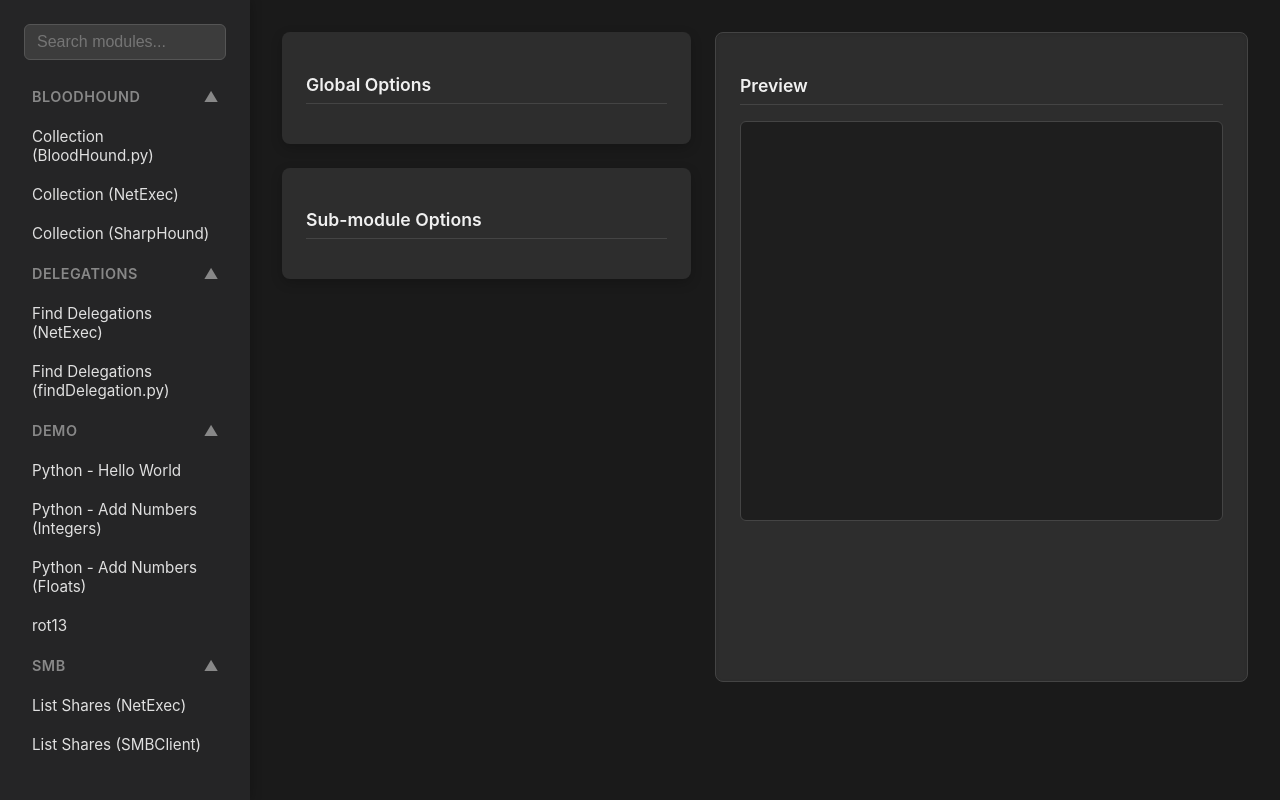
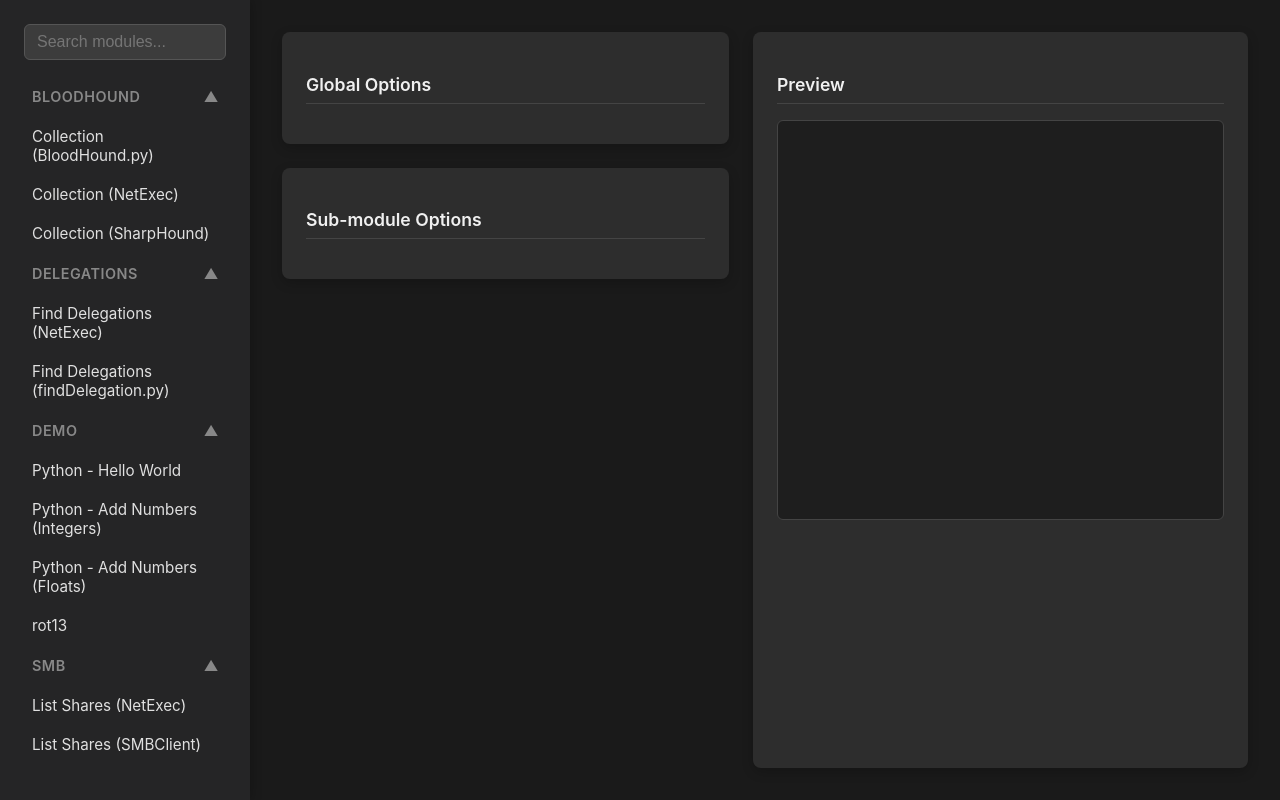
Before and after one commit to gatariee/Syntac, a Flask app: page / in a window 1280 px wide. Run offline with Flask 3, Linux system fonts and the light colour scheme.

Commit message:
ui stuff

```diff
--- a/src/connectors/smb.py
+++ b/src/connectors/smb.py
@@ -21,6 +21,7 @@
     ) -> str:
         """
         Reference: [https://www.netexec.wiki/smb-protocol/authentication/checking-credentials-domain](https://www.netexec.wiki/smb-protocol/authentication/checking-credentials-domain)
+
         This submodule lists SMB shares using the NetExec tool.
         """
         if kerberos and is_ntlm:
--- a/src/static/css/style.css
+++ b/src/static/css/style.css
@@ -64,10 +64,40 @@
     padding-left: 28px;
 }
 
+#documentation-wrapper {
+    width: 100%;
+}
+
+#documentation {
+    background: #2d2d2d;
+    padding: 24px;
+    border-radius: 8px;
+    box-shadow: 0 4px 12px rgba(0, 0, 0, 0.2);
+    cursor: grab;
+    position: relative;
+}
+
+#content-wrapper {
+    display: flex;
+    flex-direction: row;
+    /* Arranges options and preview side-by-side */
+    gap: 24px;
+    flex: 1;
+    /* Allows this container to grow and fill remaining space */
+}
+
+.main-content-row {
+    display: flex;
+    flex-direction: row;
+    gap: 24px;
+    flex: 1;
+}
+
 main {
     flex: 1;
     display: flex;
-    flex-direction: row;
+    flex-direction: column;
+    /* Stacks Documentation on top of Content Wrapper */
     gap: 24px;
     padding: 32px;
     overflow-y: auto;
@@ -78,12 +108,19 @@
     flex-direction: column;
     gap: 24px;
     flex: 1;
-    max-width: 700px;
+}
+
+#options-container {
+    display: flex;
+    flex-direction: column;
+    /* Stacks globals and extras vertically */
+    gap: 24px;
+    flex: 1;
+    /* Allows the options container to grow */
 }
 
 #globals,
-#extras,
-#preview {
+#extras {
     background: #2d2d2d;
     padding: 24px;
     border: none;
@@ -92,6 +129,8 @@
     cursor: grab;
     position: relative;
 }
+
+
 
 #globals h3,
 #extras h3,
@@ -170,16 +209,15 @@
 }
 
 #preview {
-    flex: 1;
-    min-width: 50%;
-    max-width: 50%;
-    min-height: 400px;
-    max-height: 600px;
     background: #2d2d2d;
     padding: 24px;
-    border: 1px solid #444;
+    border: none;
     border-radius: 8px;
-    box-shadow: inset 0 1px 3px rgba(0, 0, 0, 0.1);
+    box-shadow: 0 4px 12px rgba(0, 0, 0, 0.2);
+    cursor: grab;
+    position: relative;
+    flex: 1;
+    /* Ensures preview takes up the remaining horizontal space */
 }
 
 #preview-content {
--- a/src/templates/index.html
+++ b/src/templates/index.html
@@ -18,11 +18,13 @@
             </ul>
         </nav>
         <main>
-            <div class="options-container">
             <div id="documentation">
                 <h3>Documentation</h3>
                 <p id="doc-content"></p>
             </div>
+
+            <div id="content-wrapper">
+                <div id="options-container">
                     <div id="globals">
                         <h3>Global Options</h3>
                         <form id="form-globals"></form>
@@ -37,6 +39,7 @@
                     <h3>Preview</h3>
                     <textarea id="preview-content"></textarea>
                 </div>
+            </div>
         </main>
     </div>
 
```
Also changed, not shown: src/connectors/bloodhound.py (+16 -2 lines). Lines whose indentation alone changed are shown as unchanged.
